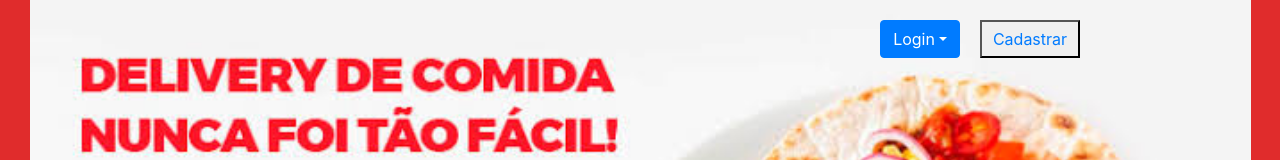
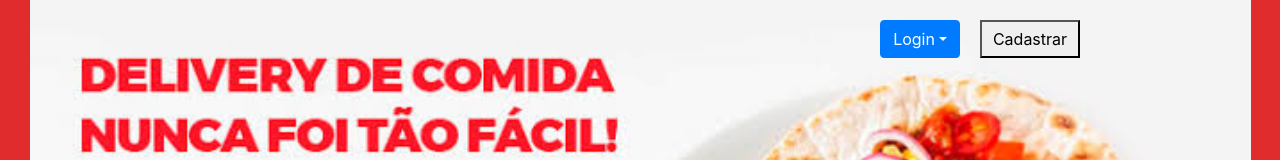
Before and after one commit to Thomasr-02/Project-Ifood-FrontEnd, a React (Create React App) app: page / in a window 1280 px wide. Shown: the top 160 px of the page. Built offline with nearby package versions, Linux system fonts and the light colour scheme.

Commit message:
botao de registrar update

```diff
--- a/src/components/pages/homeRestaurante/homeRestaurante.js
+++ b/src/components/pages/homeRestaurante/homeRestaurante.js
@@ -1,5 +1,5 @@
 import React, { Component } from 'react'
-import { logout, isId_estab, TOKEN_KEY2 } from '../../../services/auth.js'
+import { isId_estab, TOKEN_KEY2 } from '../../../services/auth.js'
 import api from '../../../services/api'
 import "./homeRestaurante.css"
 import { Form, Button } from 'react-bootstrap';
--- a/src/components/pages/homeUser/homeUser.js
+++ b/src/components/pages/homeUser/homeUser.js
@@ -1,7 +1,6 @@
 import React, {Component} from 'react';
 import './homeUser.css';
 import api from '../../../services/api'
-import { logout } from '../../../services/auth.js'
 import  NaveHomeUser from './components/naveHomeUser'
 
 export default class Home extends Component {
--- a/src/components/pages/loginCadastro/loginCadastro.js
+++ b/src/components/pages/loginCadastro/loginCadastro.js
@@ -10,7 +10,7 @@ class CadastroLogin extends Component {
             <div className="loginCadastro">
                 <div className="buttonAndLogin">
                     <Login/>
-                    <button id="id-button-cadastro"><a href="#cadastroForm">Cadastrar</a></button>
+                    <a href="#cadastroForm"><button id="id-button-cadastro">Cadastrar</button></a>
                 </div>
 
                 <div className="espaco">
```
